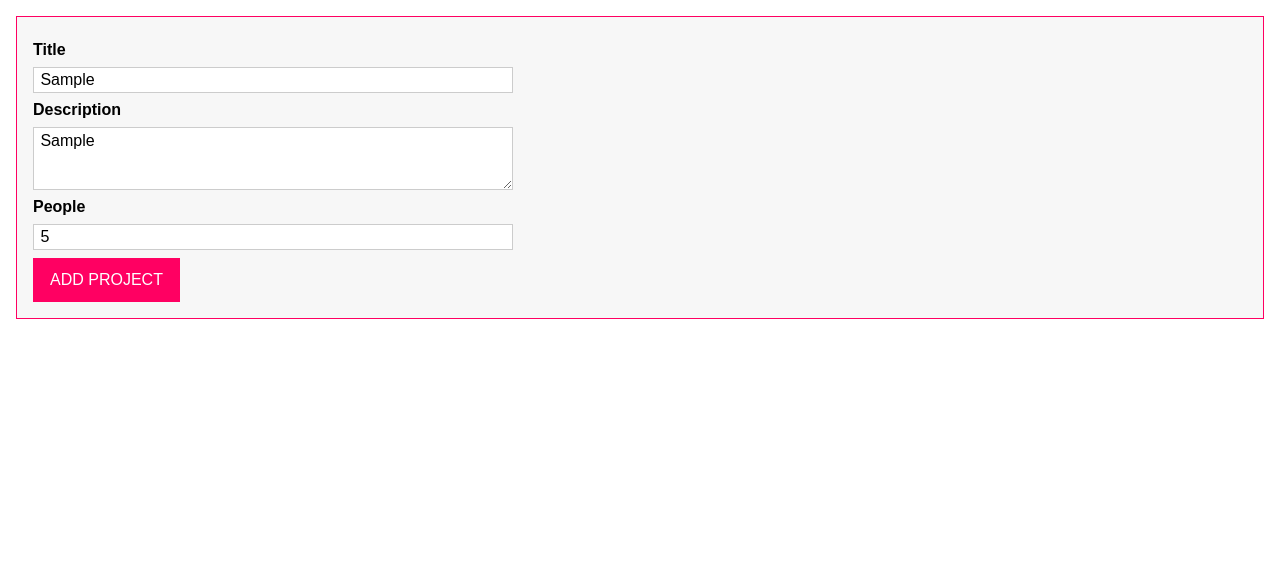
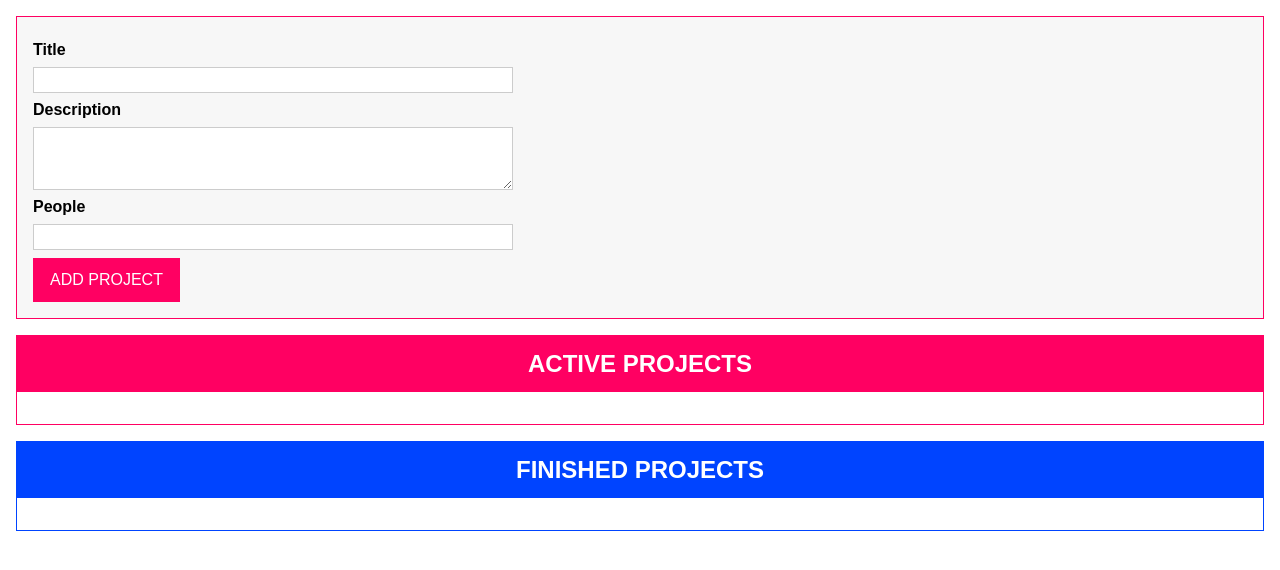
Before and after one commit to BorissArhipov/learning-ts, a website with bundled scripts: page index.html in a window 1280 px wide. Both pictures are taken after typing "Sample", "Sample", "5" into the empty fields and a click on the button "ADD PROJECT". Built offline with nearby package versions, Linux system fonts and the light colour scheme.

Commit message:
Making lists of projects

```diff
--- a/app.css
+++ b/app.css
@@ -55,6 +55,14 @@ button:active {
     border-color: #a80041;
 }
 
+#finished-projects {
+    border-color: #0044ff;
+}
+
+#finished-projects header {
+    background: #0044ff;
+}
+
 .projects {
     margin: 1rem;
     border: 1px solid #ff0062;
@@ -66,14 +74,6 @@ button:active {
     display: flex;
     justify-content: center;
     align-items: center;
-}
-
-#finished-projects {
-    border-color: #0044ff;
-}
-
-#finished-projects header {
-    background: #0044ff;
 }
 
 .projects h2 {
--- a/app.ts
+++ b/app.ts
@@ -1,3 +1,34 @@
+//Validation
+interface Validatable {
+    value: string | number;
+    required?: boolean;
+    minLength?: number;
+    maxLength?: number;
+    min?: number;
+    max?: number;
+}
+
+function validate(validatableInput: Validatable) {
+    let isValid =  true;
+    if(validatableInput.required) {
+        isValid = isValid && validatableInput.value.toString().trim().length !== 0;
+    }
+    if(validatableInput.minLength != null && typeof validatableInput.value === 'string') {
+        isValid = isValid && validatableInput.value.length >= validatableInput.minLength;
+    }
+    if(validatableInput.maxLength != null && typeof validatableInput.value === 'string') {
+        isValid = isValid && validatableInput.value.length <= validatableInput.maxLength;
+    }
+    if(validatableInput.min != null && typeof validatableInput.value === 'number') {
+        isValid = isValid && validatableInput.value >= validatableInput.min;
+    }
+    if(validatableInput.max != null && typeof validatableInput.value === 'number') {
+        isValid = isValid && validatableInput.value <= validatableInput.max;
+    }
+    return isValid;
+}
+
+//Project class
 class ProjectInput {
 
     templateElement: HTMLTemplateElement;
@@ -13,7 +44,7 @@ class ProjectInput {
 
         const importedNode = document.importNode(this.templateElement.content, true);
         this.element = importedNode.firstElementChild as HTMLFormElement;
-        this.element.id = 'user-input'
+        this.element.id = 'user-input';
 
         this.titleInputElement = this.element.querySelector('#title') as HTMLInputElement;
         this.descriptionInputElement = this.element.querySelector('#description') as HTMLInputElement;
@@ -23,11 +54,53 @@ class ProjectInput {
         this.attach();
     }
 
+    private gatherUserInput(): [string, string, number] | void {
+        const enteredTitle = this.titleInputElement.value;
+        const enteredDescription = this.descriptionInputElement.value;
+        const enteredPeople = this.peopleInputElement.value;
+
+        const titleValidation: Validatable = {
+            value: enteredTitle,
+            required: true
+        }
+        const descriptionValidation: Validatable = {
+            value: enteredDescription,
+            required: true,
+            minLength: 5
+        }
+        const peopleValidation: Validatable = {
+            value: +enteredPeople,
+            required: true,
+            min: 1,
+            max: 5
+        }
+
+        if(
+            !validate(titleValidation) ||
+            !validate(descriptionValidation) ||
+            !validate(peopleValidation)
+        ) {
+            alert('Invalid input, please try again!')
+        } else {
+            return [enteredTitle, enteredDescription, +enteredPeople];
+        }
+    }
+
+    private clearInputs() {
+        this.titleInputElement.value = '';
+        this.descriptionInputElement.value = '';
+        this.peopleInputElement.value = '';
+    }
+
     private configure() {
         this.element.addEventListener('submit', (event: Event) => {
             event.preventDefault();
-            console.log(this.titleInputElement.value);
-        })
+            const userInput = this.gatherUserInput();
+            if(Array.isArray(userInput)) {
+
+                this.clearInputs();
+            }
+        });
     }
 
     private attach() {
@@ -35,4 +108,36 @@ class ProjectInput {
     }
 }
 
+//Project List
+class ProjectList {
+
+    templateElement: HTMLTemplateElement;
+    hostElement: HTMLDivElement;
+    element: HTMLElement;
+
+    constructor(private type: 'active' | 'finished') {
+        this.templateElement = document.getElementById('project-list')! as HTMLTemplateElement;
+        this.hostElement = document.getElementById('app')! as HTMLDivElement;
+
+        const importedNode = document.importNode(this.templateElement.content, true);
+        this.element = importedNode.firstElementChild as HTMLElement;
+        this.element.id = `${type}-projects`;
+
+        this.attach();
+        this.renderContent();
+    }
+
+    private renderContent() {
+        const listId = `${this.type}-projects-list`;
+        this.element.querySelector('ul')!.id = listId;
+        this.element.querySelector('h2')!.textContent = this.type.toUpperCase() + ' PROJECTS';
+    }
+
+    private attach() {
+        this.hostElement.insertAdjacentElement('beforeend', this.element);
+    }
+}
+
 const prjInput = new ProjectInput;
+const activePrjList = new ProjectList('active');
+const finishedPrjList = new ProjectList('finished');
```
